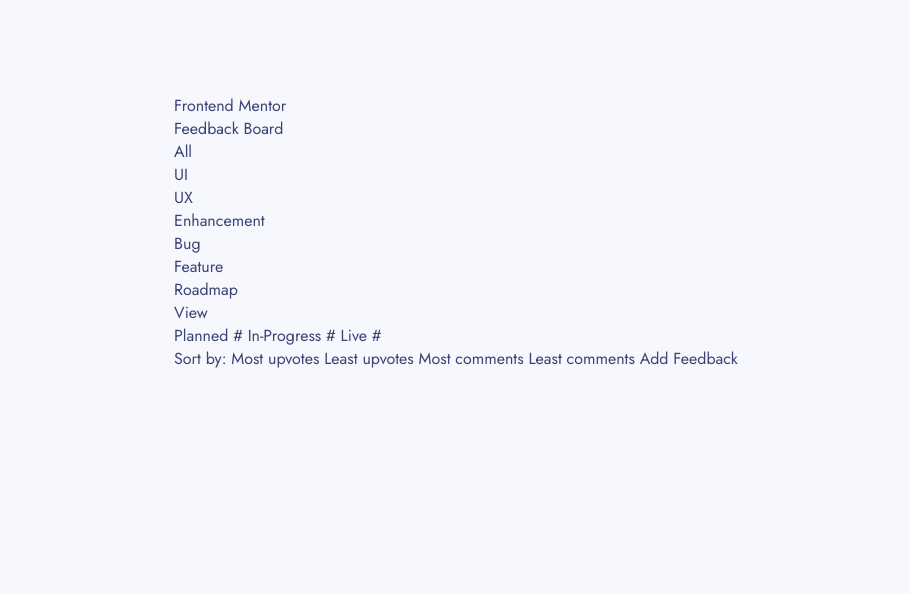
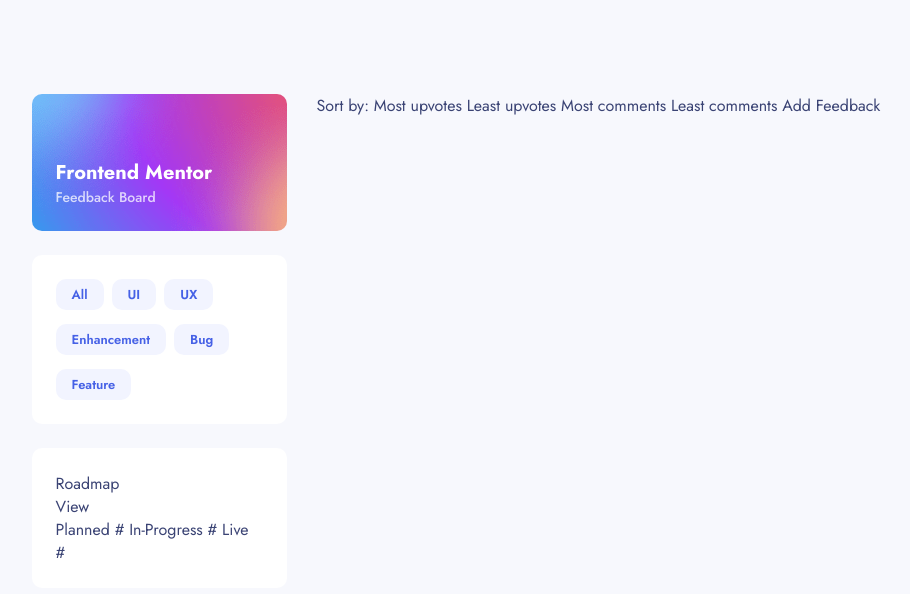
Before and after one commit to gnunez0101/product-feedback-app, a React (Vite) app: page / in a window 1280 px wide. Shown: the top 594 px of the page, without its empty margins (184-1094 px from the left). Built offline with nearby package versions, Linux system fonts and the light colour scheme.

Commit message:
Sidebar layout ready

```diff
--- a/src/components/Header.tsx
+++ /dev/null
@@ -1,17 +0,0 @@
-import Sidebar from "./Sidebar";
-
-export default function() {
-  return (
-    <>
-      <div className="header">
-        <div className="header__title">
-          Frontend Mentor
-        </div>
-        <div className="header__subtitle">
-          Feedback Board
-        </div>
-      </div>
-      <Sidebar />
-    </>
-  )
-}
--- /dev/null
+++ b/src/components/Sidebar.css
@@ -0,0 +1,95 @@
+.sidebar {
+  display: flex;
+  .sidebar__header {
+    display: flex;
+
+    .sidebar__header-text {
+      color: var(--White);
+
+    }
+  }
+
+  .sidebar__filters {
+
+  }
+
+  .sidebar__roadmap {
+
+  }
+}
+
+@media (width > 376px) {
+  .sidebar {
+    flex-direction: column;
+    gap: 24px;
+    min-width: 255px;
+    max-width: 255px;
+
+    .sidebar__header {
+      align-items: flex-end;
+      height: 137px;
+      padding-inline: 24px;
+      padding-block: 24px;
+      border-radius: 10px;
+      background: url("../assets/suggestions/desktop/background-header.png");
+
+      .sidebar__header-text {
+
+        .sidebar__header-text--title {
+          font-size:      var(--H2-size);
+          font-weight:    var(--H2-weight);
+          line-height:    var(--H2-line);
+          letter-spacing: var(--H2-space);
+        }
+
+        .sidebar__header-text--subtitle {
+          font-size:      var(--H4-size);
+          font-weight:    var(--H4-weight);
+          line-height:    var(--H4-line);
+          letter-spacing: var(--H4-space);
+          opacity: 0.75;
+        }
+      }
+    }
+
+    .sidebar__filters {
+      display: flex;
+      flex-direction: row;
+      flex-wrap: wrap;
+      column-gap: 8px;
+      row-gap: 14px;
+      padding: 24px;
+      border-radius: 10px;
+      background-color: var(--White);
+
+      .sidebar__filters_item {
+        background-color: var(--interactive-normal);
+        color: var(--text-terceary);
+        font-size:   var(--Body-3-size);
+        font-weight: var(--Body-3-weight);
+        line-height: var(--Body-3-line);
+        border-radius: 10px;
+        padding-inline: 16px;
+        padding-block: 6px;
+
+        &:hover {
+          background-color: var(--interactive-hover);
+          cursor: pointer;
+        }
+
+        &:active {
+          background-color: var(--interactive-active);
+          color: var(--White);
+        }
+      }
+    }
+
+    .sidebar__roadmap {
+      display: flex;
+      flex-direction: column;
+      padding: 24px;
+      border-radius: 10px;
+      background-color: var(--White);
+    }
+  }
+}
--- a/src/components/Sidebar.tsx
+++ b/src/components/Sidebar.tsx
@@ -1,3 +1,5 @@
+import './Sidebar.css'
+
 export default function() {
   const filterItems = [
     "All",
@@ -9,14 +11,27 @@
   ]
 
   return (
-    <>
-      <div className="sidebar__filters">
-        <div className="sidebar__filters--items">
-          {filterItems.map((item, index) =>
-            <div className="filter" key={index}>{item}</div>
-          )}
+    <div className="sidebar">
+
+      <div className="sidebar__header">
+        <div className="sidebar__header-text">
+          <div className="sidebar__header-text--title">
+            Frontend Mentor
+          </div>
+          <div className="sidebar__header-text--subtitle">
+            Feedback Board
+          </div>
         </div>
       </div>
+
+      <div className="sidebar__filters">
+        {filterItems.map((item, index) =>
+          <div className="sidebar__filters_item" key={index}>
+            {item}
+          </div>
+        )}
+      </div>
+
       <div className="sidebar__roadmap">
         <div className="sidebar__roadmap-header">
           <div className="sidebar__roadmap-header--title">
@@ -32,6 +47,6 @@
           Live #
         </div>
       </div>
-    </>
+    </div>
   )
 }
--- a/src/components/Suggestions.css
+++ b/src/components/Suggestions.css
@@ -1,10 +1,15 @@
 .suggestions {
+  display: flex;
+  flex-direction: column;
   padding-inline: 0;
   padding-top: 0;
+
 }
 
 @media (width > 376px)  {
   .suggestions {
+    flex-direction: row;
+    column-gap: 30px;
     padding-inline: 165px;
     padding-top: 94px;
   }
--- a/src/components/Suggestions.tsx
+++ b/src/components/Suggestions.tsx
@@ -1,5 +1,4 @@
 import './Suggestions.css'
-import Header from "./Header";
 import Sidebar from "./Sidebar";
 import SuggestionsList from "./SuggestionsList";
 
@@ -7,7 +6,7 @@
   return (
     <>
       <div className = "suggestions">
-        <Header />
+        <Sidebar />
         <SuggestionsList />
       </div>
     </>
--- a/src/index.css
+++ b/src/index.css
@@ -30,6 +30,7 @@
   --Rose:            #F49F85;
   --Cyan:            #62BCFA;
   --Red:             #D73737;
+  --Sky:             #CFD7FF;
 
   --Purple-Hover:    #C75AF6;
   --Blue-Hover:      #7C91F9;
@@ -38,6 +39,12 @@
 
   /* Backgrounds */
   --background-primary: var(--Bluish-White);
+  --background-secondary: var(--Very-Light-Blue);
+
+  /* Text Colors */
+  --text-primary:   var(--Dark-Blue);
+  --text-secondary: var(--Light-Blue);
+  --text-terceary:  var(--Blue);
 
   /* Buttons */
   --button-1:           var(--Purple);
@@ -52,11 +59,16 @@
   --button-4:           var(--Red);
   --button-4-hover:     var(--Red-Hover);
 
+  /* Interactive Elements */
+  --interactive-normal: var(--Very-Light-Blue);
+  --interactive-hover:  var(--Sky);
+  --interactive-active: var(--Blue);
+
   /* Typography */
   --H1-weight: bold;
   --H2-weight: bold;
   --H3-weight: bold;
-  --H4-weight: bold;
+  --H4-weight: 500;
 
   --H1-size: 24px;
   --H2-size: 20px;
@@ -75,7 +87,7 @@
 
   --Body-1-weight: normal;
   --Body-2-weight: normal;
-  --Body-3-weight: 500;
+  --Body-3-weight: 600;
 
   --Body-1-size: 16px;
   --Body-2-size: 15px;
@@ -85,7 +97,3 @@
   --Body-2-line: 22px;
   --Body-3-line: 19px;
 }
-
-body {
-
-}
```
